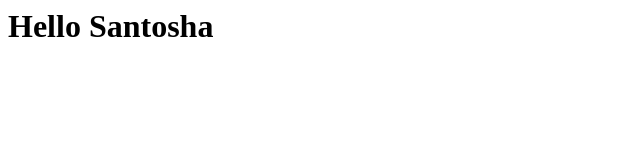
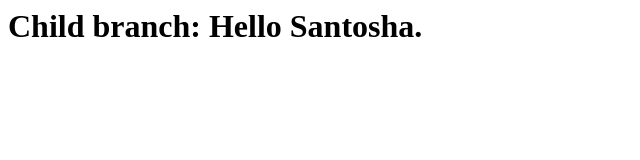
Before and after one commit to iam-santoshakapala/sample-rep-sl, a plain HTML site: page index.html in a window 1280 px wide. Shown: the whole page, without its empty margins (0-640 px from the left). Drawn offline with Linux system fonts and the light colour scheme.

Commit message:
child branch

```diff
--- a/index.html
+++ b/index.html
@@ -1,5 +1,5 @@
 <html>
   <body>
-    <h1>Hello Santosha</h1>
+    <h1>Child branch: Hello Santosha.</h1>
   </body>
 </html>
```
